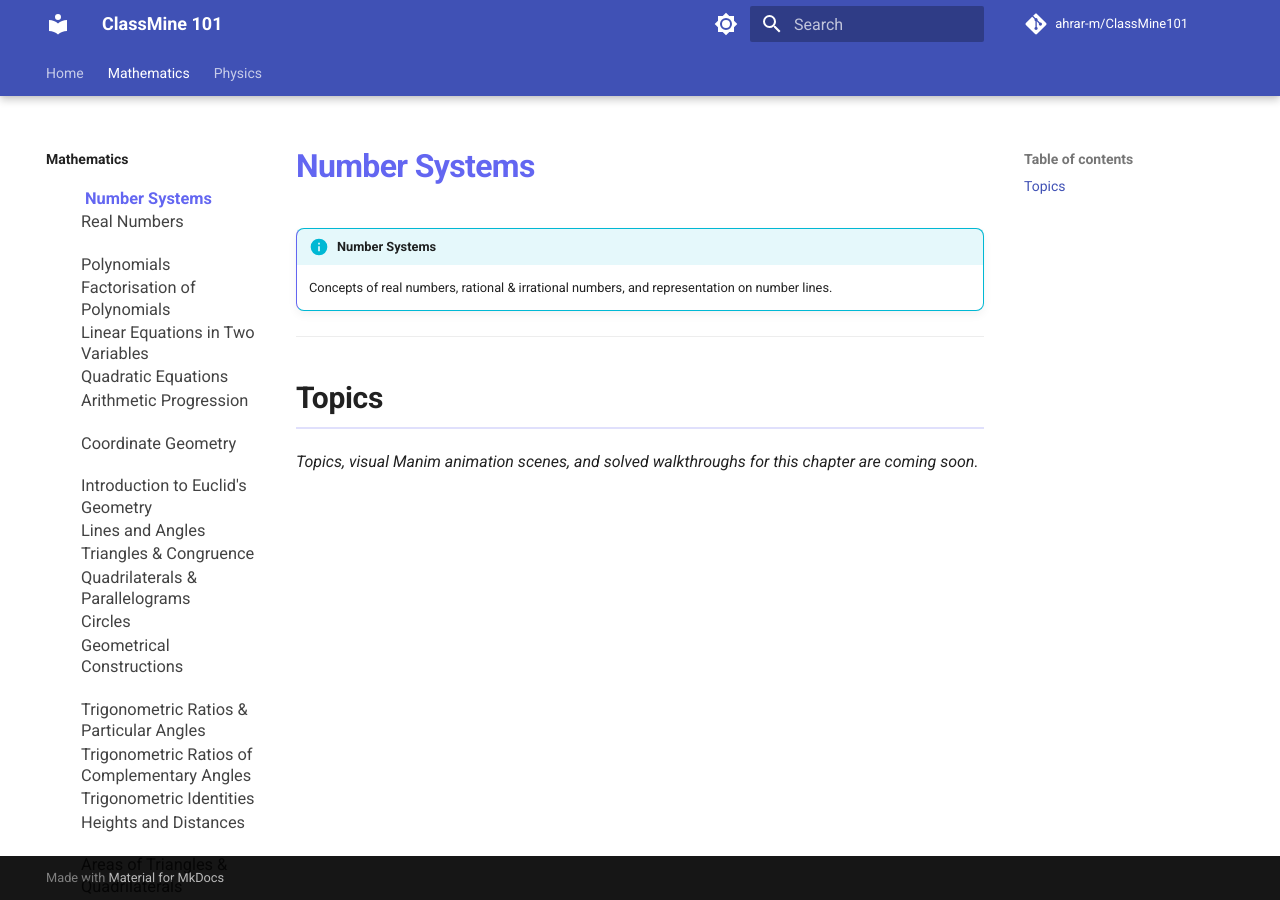
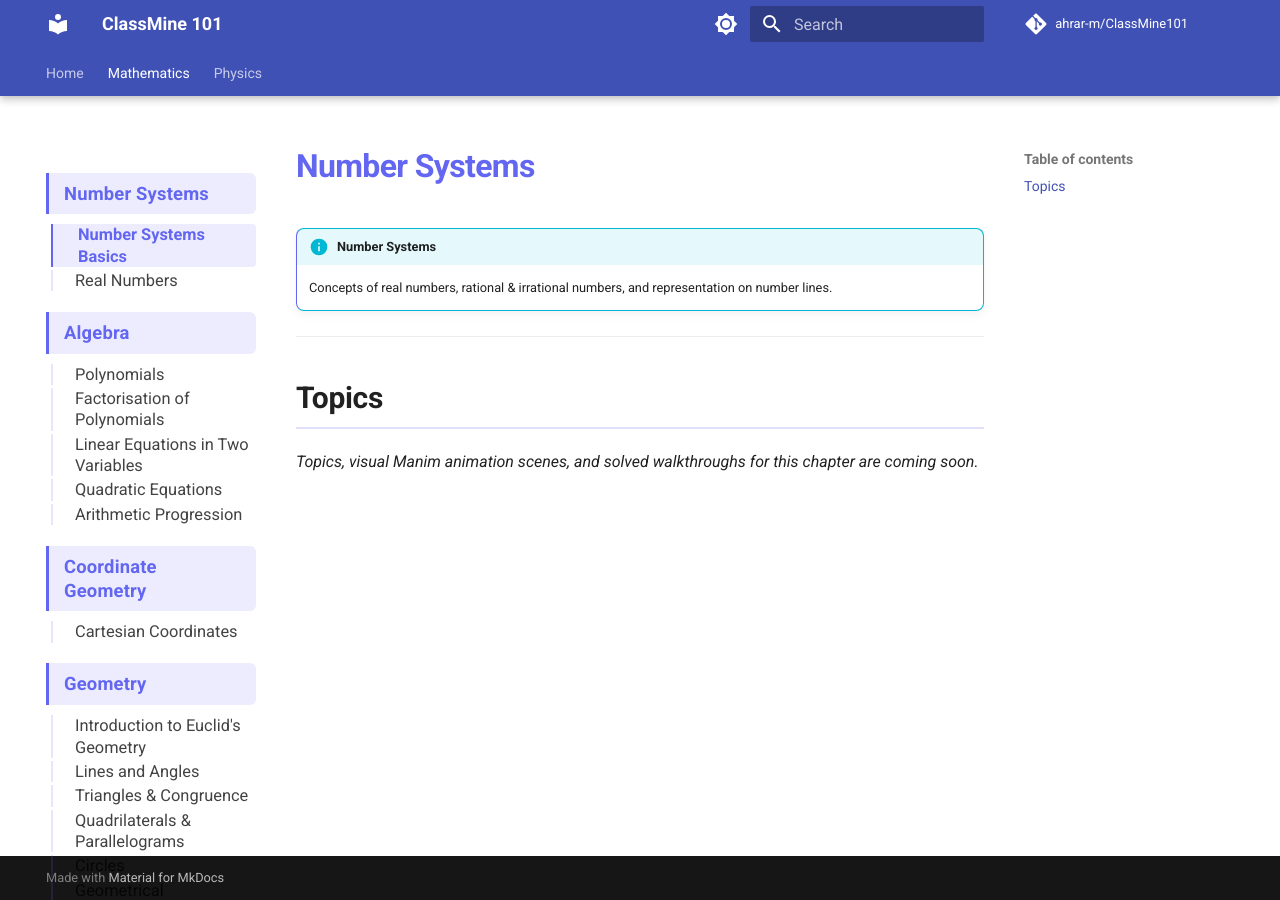
Before and after one commit to ahrar-m/ClassMine101, an MkDocs documentation site: the page built from docs/math/number_systems/01_number_systems.md, in a window 1280 px wide. Built offline with MkDocs 1.6.1 and Material for MkDocs 9.7.7, drawn with Linux system fonts in a browser that asks for light colours; comment, search, counter and statistics services are not loaded.

Commit message:
fix(ui): fix sidebar navigation hierarchy styling and category grouping
- Hide duplicate top 'Mathematics' header block from left sidebar pane inside Mathematics section.
- Add prominent category header badges (Number Systems, Algebra, Geometry, etc.) with 3px left accent borders and primary blue background pill styling.
- Style individual chapter links with 0.82rem font size, subtle left guide line, and clean indentation.
- Rename sub-item navigation entries in mkdocs.yml to avoid repeating category names.

```diff
--- a/docs/stylesheets/extra.css
+++ b/docs/stylesheets/extra.css
@@ -84,47 +84,83 @@
 /* Sidebar Navigation Hierarchy & Category Styling */
 
 /* Hide duplicate section title / overview link at the very top of the left pane */
-.md-sidebar--primary .md-nav[data-md-level="1"] > .md-nav__list > .md-nav__item--section > .md-nav__container,
-.md-sidebar--primary .md-nav[data-md-level="1"] > .md-nav__list > .md-nav__item > a[href="./"],
-.md-sidebar--primary .md-nav[data-md-level="1"] > .md-nav__list > .md-nav__item > a[href="math/"] {
+.md-sidebar--primary .md-nav--primary > .md-nav__list > .md-nav__item--active > .md-nav__container,
+.md-sidebar--primary .md-nav--primary > .md-nav__list > .md-nav__item--active > .md-nav > .md-nav__title {
   display: none !important;
 }
 
+.md-sidebar--primary .md-nav[data-md-level="1"] {
+  padding-top: 0.25rem;
+}
+
 /* Category Headers (Number Systems, Algebra, Geometry, etc.) */
-.md-sidebar--primary .md-nav[data-md-level="1"] .md-nav__item--nested > .md-nav__container,
-.md-sidebar--primary .md-nav[data-md-level="1"] .md-nav__item--nested > .md-nav__link {
+.md-sidebar--primary .md-nav[data-md-level="1"] > .md-nav__list > .md-nav__item--nested > .md-nav__container,
+.md-sidebar--primary .md-nav[data-md-level="1"] > .md-nav__list > .md-nav__item--nested > label.md-nav__link {
+  display: flex !important;
+  align-items: center !important;
   font-weight: 700 !important;
-  font-size: 0.95rem !important;
+  font-size: 0.92rem !important;
   color: var(--cm-primary) !important;
   letter-spacing: 0.01em;
   padding: 0.45rem 0.75rem !important;
   border-left: 3px solid var(--cm-primary) !important;
-  margin-top: 0.6rem;
-  margin-bottom: 0.25rem;
+  margin-top: 0.75rem;
+  margin-bottom: 0.35rem;
   border-radius: 0 6px 6px 0;
-  background: rgba(99, 102, 241, 0.08) !important;
+  background: rgba(99, 102, 241, 0.12) !important;
+  transition: background 0.2s ease, border-color 0.2s ease;
 }
 
-/* Individual Chapters inside Categories (Level 2 items) */
+.md-sidebar--primary .md-nav[data-md-level="1"] > .md-nav__list > .md-nav__item--nested > .md-nav__container:hover {
+  background: rgba(99, 102, 241, 0.2) !important;
+}
+
+.md-sidebar--primary .md-nav[data-md-level="1"] > .md-nav__list > .md-nav__item--nested > .md-nav__container .md-nav__link {
+  color: var(--cm-primary) !important;
+  font-weight: 700 !important;
+  font-size: 0.92rem !important;
+  padding-left: 0 !important;
+  background: transparent !important;
+  border: none !important;
+}
+
+/* Individual Chapter Items inside Category (Level 2) */
+.md-sidebar--primary .md-nav[data-md-level="2"] .md-nav__list {
+  padding-left: 0.25rem !important;
+  margin-bottom: 0.4rem !important;
+}
+
 .md-sidebar--primary .md-nav[data-md-level="2"] .md-nav__item .md-nav__link {
   font-size: 0.82rem !important;
   font-weight: 450 !important;
-  padding-left: 1.75rem !important;
-  border-left: none !important;
+  padding-left: 1.1rem !important;
+  border-left: 2px solid rgba(99, 102, 241, 0.2) !important;
+  margin-left: 0.6rem !important;
   background: transparent !important;
   color: var(--md-typeset-color) !important;
   opacity: 0.85;
-  margin-top: 0.1rem;
-  margin-bottom: 0.1rem;
+  margin-top: 0.15rem;
+  margin-bottom: 0.15rem;
+  border-radius: 0 4px 4px 0;
   transition: all 0.2s ease;
 }
 
-.md-sidebar--primary .md-nav[data-md-level="2"] .md-nav__item .md-nav__link:hover,
+.md-sidebar--primary .md-nav[data-md-level="2"] .md-nav__item .md-nav__link:hover {
+  opacity: 1;
+  font-weight: 600 !important;
+  color: var(--cm-primary) !important;
+  border-left-color: var(--cm-primary) !important;
+  padding-left: 1.25rem !important;
+  background: rgba(99, 102, 241, 0.06) !important;
+}
+
 .md-sidebar--primary .md-nav[data-md-level="2"] .md-nav__item .md-nav__link--active {
   opacity: 1;
   font-weight: 600 !important;
   color: var(--cm-primary) !important;
-  padding-left: 1.95rem !important;
+  border-left-color: var(--cm-primary) !important;
+  background: rgba(99, 102, 241, 0.12) !important;
+  padding-left: 1.25rem !important;
 }
 
 /* Category Headings & Card Enhancements */
--- a/mkdocs.yml
+++ b/mkdocs.yml
@@ -67,7 +67,7 @@ nav:
       - math/index.md
       - Number Systems:
           - math/number_systems/index.md
-          - Number Systems: math/number_systems/01_number_systems.md
+          - Number Systems Basics: math/number_systems/01_number_systems.md
           - Real Numbers: math/number_systems/02_real_numbers.md
       - Algebra:
           - math/algebra/index.md
@@ -78,7 +78,7 @@ nav:
           - Arithmetic Progression: math/algebra/05_arithmetic_progression.md
       - Coordinate Geometry:
           - math/coordinate_geometry/index.md
-          - Coordinate Geometry: math/coordinate_geometry/01_coordinate_geometry.md
+          - Cartesian Coordinates: math/coordinate_geometry/01_coordinate_geometry.md
       - Geometry:
           - math/geometry/index.md
           - Introduction to Euclid's Geometry: math/geometry/01_euclids_geometry.md
```
